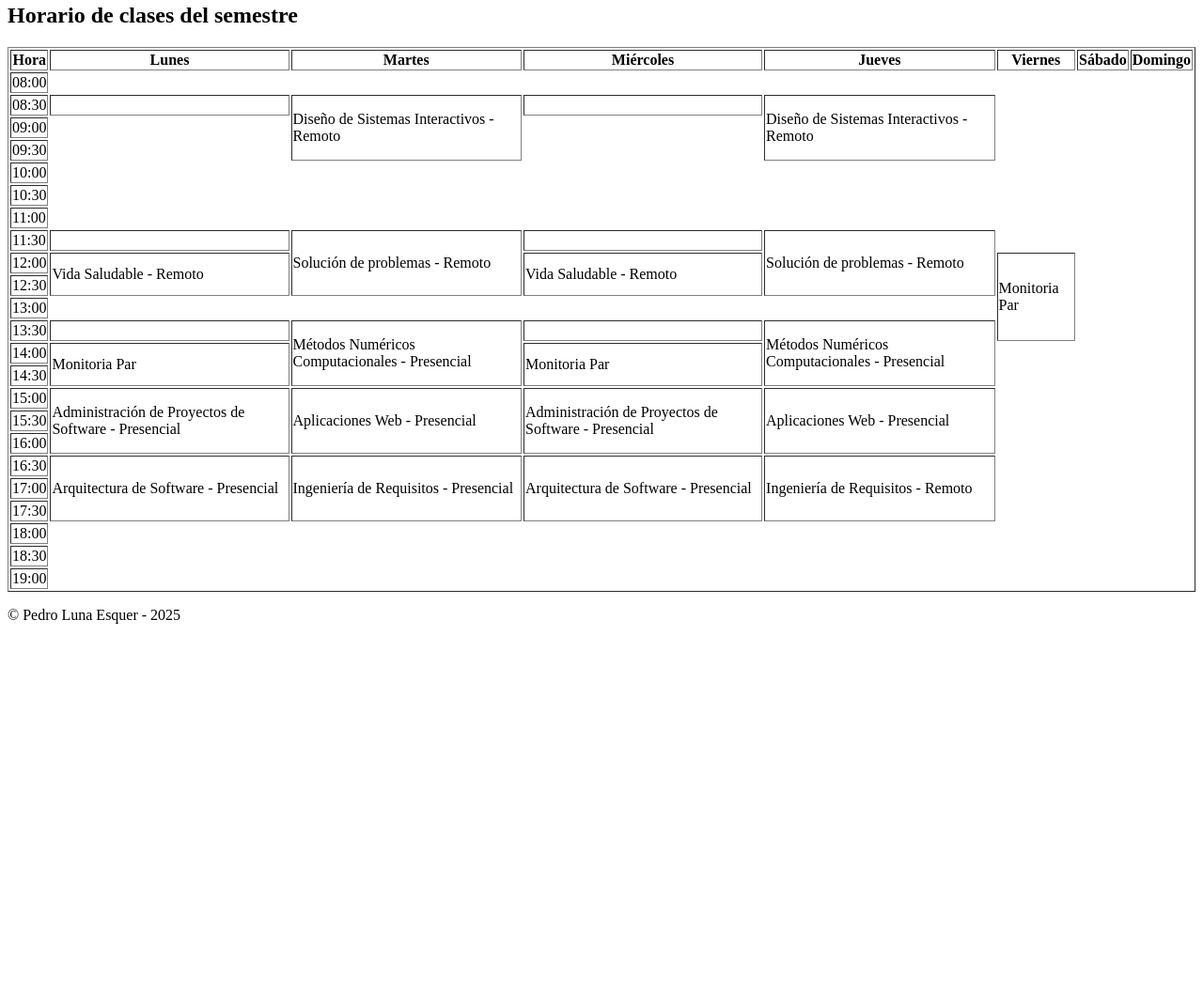
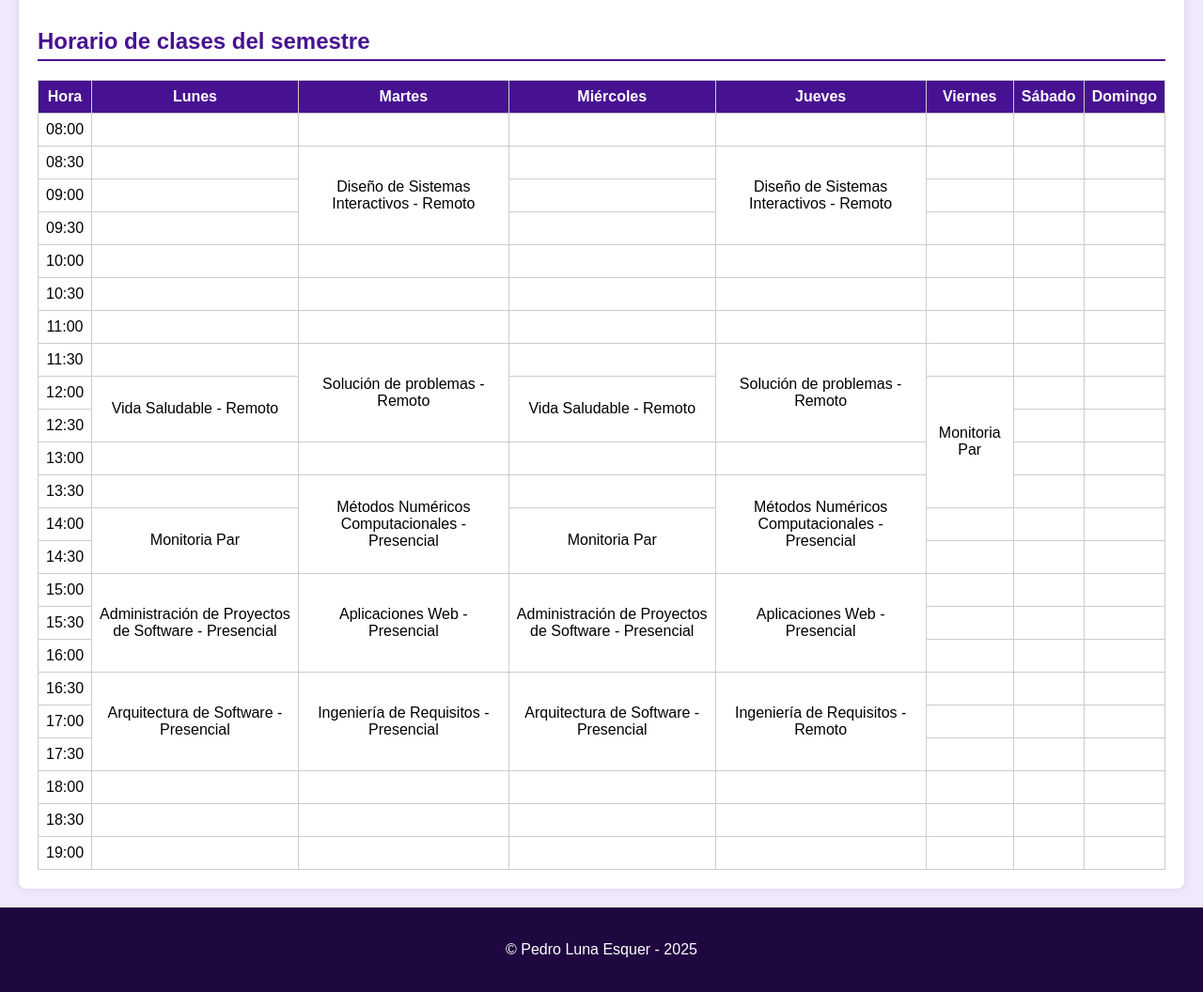
Before and after one commit to iPeterMoon/Curriculum_LunaPedro, a plain HTML site: page schedule.html in a window 1280 px wide. Shown: the part 147-1203 px from the top of the page at 94% size. Before the commit the page ends 827 px from the top, so only its background shows below. Drawn offline with Linux system fonts and the light colour scheme.

Commit message:
Estilos de horario e intereses

```diff
--- a/interests.html
+++ b/interests.html
@@ -5,10 +5,12 @@
     <title>Intereses - Pedro Luna</title>
     <meta charset="UTF-8">
     <meta name="viewport" content="width=device-width, initial-scale=1.0">
+    <link rel="stylesheet" href="/styles/styles.css">
 </head>
 
 <body>
     <nav>
+        <h1><a href="/index.html">Curriculum Vitae</a></h1>
         <ul>
             <li>
                 <a href="/index.html">Curriculum</a>
@@ -23,7 +25,7 @@
     </nav>
 
     <main>
-        <h1>Mis intereses</h1>
+        <h1 class="titulo">Mis intereses</h1>
         <section>
             <h2>Intereses personales</h2>
             <ul>
--- a/schedule.html
+++ b/schedule.html
@@ -5,10 +5,12 @@
     <title>Horario - Pedro Luna</title>
     <meta charset="UTF-8">
     <meta name="viewport" content="width=device-width, initial-scale=1.0">
+    <link rel="stylesheet" href="/styles/styles.css">
 </head>
 
 <body>
     <nav>
+        <h1>Curriculum Vitae</h1>
         <ul>
             <li>
                 <a href="/index.html">Curriculum</a>
@@ -23,7 +25,7 @@
     </nav>
 
     <main>
-        <h1>Mi horario</h1>
+        <h1 class="titulo">Mi horario</h1>
         <section>
             <h2>Horario de clases del semestre</h2>
             <table border="1">
@@ -42,6 +44,13 @@
                 <tbody>
                     <tr>
                         <td>08:00</td>
+                        <td></td>
+                        <td></td>
+                        <td></td>
+                        <td></td>
+                        <td></td>
+                        <td></td>
+                        <td></td>
                     </tr>
                     <tr>
                         <td>08:30</td>
@@ -49,21 +58,55 @@
                         <td rowspan="3">Diseño de Sistemas Interactivos - Remoto</td>
                         <td></td>
                         <td rowspan="3">Diseño de Sistemas Interactivos - Remoto</td>
+                        <td></td>
+                        <td></td>
+                        <td></td>
                     </tr>
                     <tr>
                         <td>09:00</td>
+                        <td></td>
+                        <td></td>
+                        <td></td>
+                        <td></td>
+                        <td></td>
                     </tr>
                     <tr>
                         <td>09:30</td>
+                        <td></td>
+                        <td></td>
+                        <td></td>
+                        <td></td>
+                        <td></td>
                     </tr>
                     <tr>
                         <td>10:00</td>
+                        <td></td>
+                        <td></td>
+                        <td></td>
+                        <td></td>
+                        <td></td>
+                        <td></td>
+                        <td></td>
                     </tr>
                     <tr>
                         <td>10:30</td>
+                        <td></td>
+                        <td></td>
+                        <td></td>
+                        <td></td>
+                        <td></td>
+                        <td></td>
+                        <td></td>
                     </tr>
                     <tr>
                         <td>11:00</td>
+                        <td></td>
+                        <td></td>
+                        <td></td>
+                        <td></td>
+                        <td></td>
+                        <td></td>
+                        <td></td>
                     </tr>
                     <tr>
                         <td>11:30</td>
@@ -71,20 +114,31 @@
                         <td rowspan="3">Solución de problemas - Remoto</td>
                         <td></td>
                         <td rowspan="3">Solución de problemas - Remoto</td>
+                        <td></td>
+                        <td></td>
+                        <td></td>
                     </tr>
                     <tr>
                         <td>12:00</td>
                         <td rowspan="2">Vida Saludable - Remoto</td>
-
                         <td rowspan="2">Vida Saludable - Remoto</td>
-
                         <td rowspan="4">Monitoria Par</td>
+                        <td></td>
+                        <td></td>
                     </tr>
                     <tr>
                         <td>12:30</td>
+                        <td></td>
+                        <td></td>
                     </tr>
                     <tr>
                         <td>13:00</td>
+                        <td></td>
+                        <td></td>
+                        <td></td>
+                        <td></td>
+                        <td></td>
+                        <td></td>
                     </tr>
                     <tr>
                         <td>13:30</td>
@@ -92,15 +146,23 @@
                         <td rowspan="3">Métodos Numéricos Computacionales - Presencial</td>
                         <td></td>
                         <td rowspan="3">Métodos Numéricos Computacionales - Presencial</td>
+                        <td></td>
+                        <td></td>
                     </tr>
                     <tr>
                         <td>14:00</td>
                         <td rowspan="2">Monitoria Par</td>
 
                         <td rowspan="2">Monitoria Par</td>
+                        <td></td>
+                        <td></td>
+                        <td></td>
                     </tr>
                     <tr>
                         <td>14:30</td>
+                        <td></td>
+                        <td></td>
+                        <td></td>
                     </tr>
                     <tr>
                         <td>15:00</td>
@@ -108,12 +170,21 @@
                         <td rowspan="3">Aplicaciones Web - Presencial</td>
                         <td rowspan="3">Administración de Proyectos de Software - Presencial</td>
                         <td rowspan="3">Aplicaciones Web - Presencial</td>
+                        <td></td>
+                        <td></td>
+                        <td></td>
                     </tr>
                     <tr>
                         <td>15:30</td>
+                        <td></td>
+                        <td></td>
+                        <td></td>
                     </tr>
                     <tr>
                         <td>16:00</td>
+                        <td></td>
+                        <td></td>
+                        <td></td>
                     </tr>
                     <tr>
                         <td>16:30</td>
@@ -121,21 +192,51 @@
                         <td rowspan="3">Ingeniería de Requisitos - Presencial</td>
                         <td rowspan="3">Arquitectura de Software - Presencial</td>
                         <td rowspan="3">Ingeniería de Requisitos - Remoto</td>
+                        <td></td>
+                        <td></td>
+                        <td></td>
                     </tr>
                     <tr>
                         <td>17:00</td>
+                        <td></td>
+                        <td></td>
+                        <td></td>
                     </tr>
                     <tr>
                         <td>17:30</td>
+                        <td></td>
+                        <td></td>
+                        <td></td>
                     </tr>
                     <tr>
                         <td>18:00</td>
+                        <td></td>
+                        <td></td>
+                        <td></td>
+                        <td></td>
+                        <td></td>
+                        <td></td>
+                        <td></td>
                     </tr>
                     <tr>
                         <td>18:30</td>
+                        <td></td>
+                        <td></td>
+                        <td></td>
+                        <td></td>
+                        <td></td>
+                        <td></td>
+                        <td></td>
                     </tr>
                     <tr>
                         <td>19:00</td>
+                        <td></td>
+                        <td></td>
+                        <td></td>
+                        <td></td>
+                        <td></td>
+                        <td></td>
+                        <td></td>
                     </tr>
                 </tbody>
             </table>
--- a/styles/styles.css
+++ b/styles/styles.css
@@ -4,6 +4,7 @@
     --font-color: #0B0317;
     --background-color: #F1E8FC;
     --nav-background-color: #1F0840;
+    --highlight: #35BE13;
 }
 
 body {
@@ -11,8 +12,14 @@ body {
     margin: 0;
     padding: 0;
     background-color: var(--background-color);
+    min-height: 100vh;
+    display: flex;
+    flex-direction:column;
 }
 
+main{
+    flex: 1;
+}
 nav {
     background-color: var(--nav-background-color);
     color: #fff;
@@ -20,7 +27,6 @@ nav {
     text-align: right;
     position: sticky;
     top: 0;
-    z-index: 1000;
     display: flex;
     align-items: center;
     justify-content:space-between
@@ -46,7 +52,7 @@ nav ul li {
     font-weight: 600;
 }
 
-nav ul li a {
+nav  a {
     color: white;
     text-decoration: none;
 }
@@ -111,3 +117,38 @@ footer {
     position: relative;
     bottom: 0;
 }
+
+.titulo{
+    font-size: 2em;
+    margin: 20px;
+    color: var(--font-color);
+    text-align: center;
+}
+
+strong {
+    color: var(--primary-color);
+}
+
+h3 {
+    color: var(--primary-color);
+}
+em {
+    color: var(--highlight);
+}
+
+table {
+    width: 100%;
+    border-collapse: collapse;
+    margin-top: 20px;
+}
+
+th, td {
+    border: 1px solid #ccc;
+    padding: 8px;
+    text-align: center;
+}
+
+th {
+    background-color: var(--primary-color);
+    color: white;
+}
```
